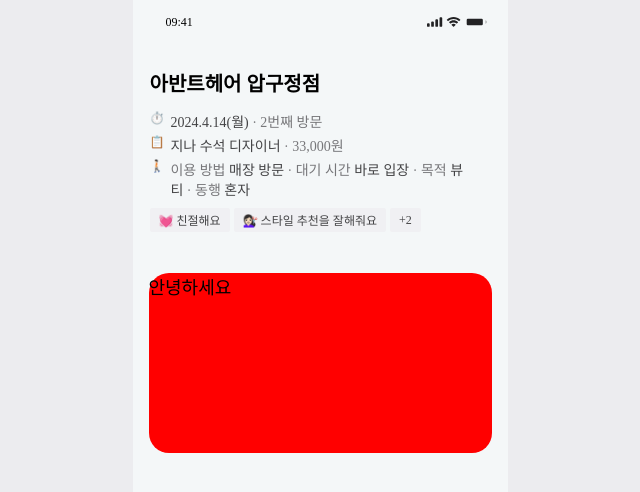
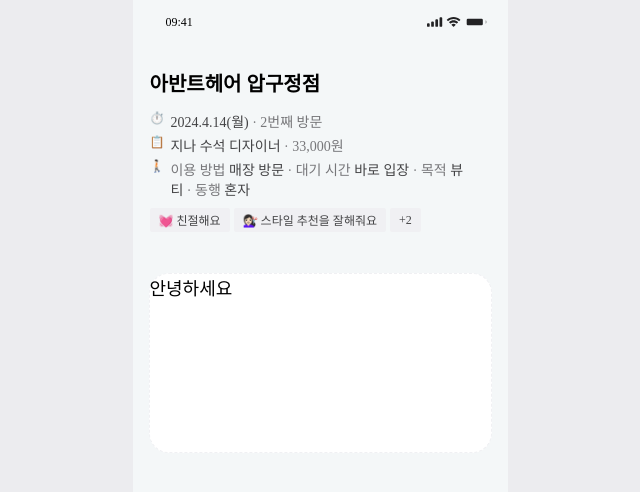
Before and after one commit to NOW-SOPT-CDSP-WEB6/Naver-Reservation-FE, a React (Vite) app: page /review in a window 1280 px wide. Shown: the top 492 px of the page, without its empty margins (320-960 px from the left). Built offline with nearby package versions, Linux system fonts and the light colour scheme; a web font is replaced by a local one.

Commit message:
#19 :sparkles: feat: border contentBox 재사용성 고려

```diff
--- a/src/components/@common/ContentBox/ContentBox.style.ts
+++ b/src/components/@common/ContentBox/ContentBox.style.ts
@@ -9,6 +9,7 @@ export interface BoxStyleProps {
   margin?: string;
   marginTop?: string;
   marginLeft?: string;
+  marginRight?: string;
   marginBottom?: string;
   padding?: string;
   paddingTop?: string;
@@ -30,6 +31,7 @@ export const getBoxStyle = ({
   margin = '',
   marginTop = '',
   marginLeft = '',
+  marginRight = '',
   marginBottom = '',
   padding = '',
   paddingTop = '',
@@ -50,6 +52,7 @@ export const getBoxStyle = ({
     margin,
     marginTop,
     marginLeft,
+    marginRight,
     marginBottom,
     padding,
     paddingTop,
--- a/src/components/@common/ContentBox/ContentBox.tsx
+++ b/src/components/@common/ContentBox/ContentBox.tsx
@@ -1,13 +1,20 @@
 import React from 'react';
 
 import { BoxStyleProps, getBoxStyle } from '@/components/@common/ContentBox/ContentBox.style';
+import { Theme } from '@/styles/theme';
 
 export interface BoxProps extends React.HTMLAttributes<HTMLDivElement> {
   styles?: BoxStyleProps;
+  variant?: 'default' | 'round' | 'round2';
 }
 
-const ContentBox = ({ children, styles = {} }: BoxProps) => {
-  return <div css={getBoxStyle(styles)}>{children}</div>;
+const ContentBox = ({ children, styles = {}, variant = 'default' }: BoxProps) => {
+  const roundStyles = {
+    ...(variant !== 'default' ? { marginLeft: "16px", marginRight: "16px", backgroundColor: Theme.color.white } : {}),
+    ...(variant === 'round' ? { borderRadius: "15px" } : {}),
+    ...(variant === 'round2' ? { borderRadius: "20px", border: `1px dashed ${Theme.color.background2}` } : {}),
+  };
+  return <div css={getBoxStyle({...styles, ...roundStyles})}>{children}</div>;
 };
 
 export default ContentBox;
--- a/src/pages/reviewPage/DragDrop/DragDrop.tsx
+++ b/src/pages/reviewPage/DragDrop/DragDrop.tsx
@@ -1,13 +1,12 @@
 import ContentBox from "@/components/@common/ContentBox/ContentBox";
-import { Wrapper } from "@/pages/reviewPage/DragDrop/DragDrop.style";
 
 const DragDrop = () => {
   return (
     <ContentBox
+      variant='round2'
       styles={{
         height: '180px',
-        margin: '20px 16px 0 16px',
-        borderRadius: '20px',
+        marginTop: '20px',
         backgroundColor: 'red',
       }}>
       안녕하세요
```
